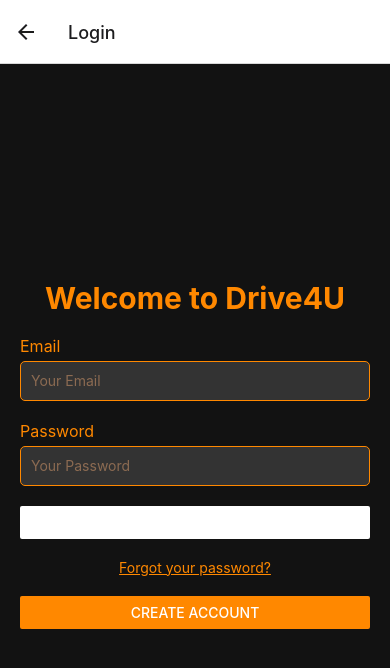
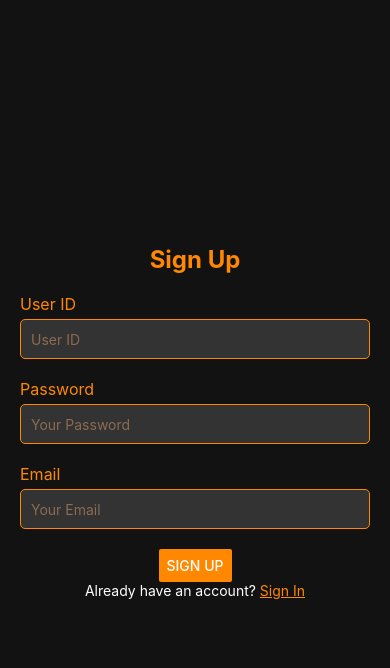
Before and after one commit to AdvantechPeterPet/VIP_Drive4U, a React Native app in the folder drive4u/: screen /Login in a window 390 px wide. Shown: the top 668 px of the page. Built offline with nearby package versions, Linux system fonts and the light colour scheme.

Commit message:
feat : database schema

```diff
--- a/drive4u/App.js
+++ b/drive4u/App.js
@@ -1,51 +1,134 @@
-import { StatusBar } from "expo-status-bar";
-import { StyleSheet, Text, View, Button } from "react-native";
-import { NavigationContainer } from "@react-navigation/native";
-import { createStackNavigator } from "@react-navigation/stack";
+import React, { useState } from "react";
+import { StyleSheet, Text, View, TextInput, Button, Alert } from "react-native";
+import axios from 'axios';
 
-import HomeScreen from "./screens/HomeScreen";
-import LoginScreen from "./screens/LoginScreen";
-import SignUpScreen from "./screens/SignUpScreen"; // SignUpScreen 추가
+const SignUpScreen = ({ navigation }) => {
+  const [userId, setUserId] = useState("");
+  const [password, setPassword] = useState("");
+  const [email, setEmail] = useState("");
 
-const Stack = createStackNavigator();
+  const handleSignUp = () => {
+    const regDate = new Date().toISOString().split('T')[0]; // 오늘 날짜를 ISO 형식으로 설정
 
-export default function App() {
+    const signUpData = {
+      userId: userId,
+      password: password,
+      email: email,
+      reg_date: regDate
+    };
+
+    axios.post('https://zjjj2n9iql.execute-api.ap-northeast-2.amazonaws.com/Drive4U/SignUp', signUpData)
+      .then(response => {
+        // 성공적으로 회원가입이 완료되었을 때 실행되는 코드
+        console.log("회원가입 성공:", response.data);
+        // 회원가입 성공 시 필요한 로직 추가
+        Alert.alert("Sign Up Success", "Welcome to Drive4U!");
+        navigation.navigate("Login"); // 로그인 화면으로 이동
+      })
+      .catch(error => {
+        // 회원가입 중 에러가 발생했을 때 실행되는 코드
+        console.error("회원가입 실패:", error);
+        Alert.alert("Sign Up Failed", "An error occurred during sign up. Please try again later.");
+      });
+  };
+
   return (
     <View style={styles.container}>
-      <NavigationContainer>
-        <Stack.Navigator>
-          <Stack.Screen
-            name="Home"
-            component={HomeScreen}
-            options={({ navigation }) => ({
-              title: "Home",
-              headerRight: () => (
-                <Button
-                  title="Login"
-                  onPress={() => navigation.navigate("Login")}
-                />
-              )
-            })}
-          />
-          <Stack.Screen
-            name="Login"
-            component={LoginScreen}
-            options={{ title: "Login" }}
-          />
-          <Stack.Screen
-            name="SignUp"
-            component={SignUpScreen}
-            options={{ title: "Sign Up" }}
-          />
-        </Stack.Navigator>
-      </NavigationContainer>
+      <Text style={styles.title}>Sign Up</Text>
+      <View style={styles.inputContainer}>
+        <Text style={styles.label}>User ID</Text>
+        <TextInput
+          style={styles.input}
+          placeholder="User ID"
+          onChangeText={setUserId}
+          value={userId}
+          placeholderTextColor="#8c6b52"
+        />
+      </View>
+      <View style={styles.inputContainer}>
+        <Text style={styles.label}>Password</Text>
+        <TextInput
+          style={styles.input}
+          placeholder="Your Password"
+          onChangeText={setPassword}
+          value={password}
+          placeholderTextColor="#8c6b52"
+          secureTextEntry
+        />
+      </View>
+      <View style={styles.inputContainer}>
+        <Text style={styles.label}>Email</Text>
+        <TextInput
+          style={styles.input}
+          placeholder="Your Email"
+          onChangeText={setEmail}
+          value={email}
+          placeholderTextColor="#8c6b52"
+        />
+      </View>
+      <Button
+        title="Sign Up"
+        onPress={handleSignUp}
+        color="#ff8800"
+        style={styles.button}
+      />
+      <Text style={styles.text}>
+        Already have an account?{" "}
+        <Text
+          style={styles.link}
+          onPress={() => navigation.navigate("Login")}
+        >
+          Sign In
+        </Text>
+      </Text>
     </View>
   );
-}
+};
 
 const styles = StyleSheet.create({
   container: {
     flex: 1,
-    backgroundColor: "#fff"
-  }
+    backgroundColor: "#121212",
+    alignItems: "center",
+    justifyContent: "center",
+    padding: 20,
+  },
+  title: {
+    fontSize: 24,
+    fontWeight: "bold",
+    color: "#ff8800",
+    marginBottom: 20,
+  },
+  inputContainer: {
+    marginBottom: 20,
+    width: "100%",
+  },
+  label: {
+    fontSize: 16,
+    color: "#ff8800",
+    marginBottom: 5,
+  },
+  input: {
+    width: "100%",
+    height: 40,
+    borderWidth: 1,
+    borderColor: "#ff8800",
+    borderRadius: 5,
+    paddingHorizontal: 10,
+    color: "#ffffff",
+    backgroundColor: "#333333",
+  },
+  button: {
+    width: "100%",
+    marginBottom: 20,
+  },
+  text: {
+    color: "#ffffff",
+  },
+  link: {
+    color: "#ff8800",
+    textDecorationLine: "underline",
+  },
 });
+
+export default SignUpScreen;
--- a/drive4u/package.json
+++ b/drive4u/package.json
@@ -14,6 +14,7 @@
     "@react-navigation/native": "^6.1.16",
     "@react-navigation/native-stack": "^6.9.25",
     "@react-navigation/stack": "^6.3.28",
+    "axios": "^1.6.8",
     "body-parser": "^1.20.2",
     "dotenv": "^16.4.5",
     "expo-status-bar": "~1.11.1",
--- a/drive4u/screens/LoginScreen.jsx
+++ b/drive4u/screens/LoginScreen.jsx
@@ -2,11 +2,33 @@
 import { StyleSheet, Text, View, Button, TextInput } from "react-native";
 
 function LoginScreen({ navigation }) {
-  const [email, setEmail] = useState("");
+  const [userId, setUserId] = useState("");
   const [password, setPassword] = useState("");
 
-  const handleLogin = () => {
-    console.log(`email: ${email}, password: ${password}`);
+  const handleLogin = async () => {
+    try {
+      const response = await fetch("https://zjjj2n9iql.execute-api.ap-northeast-2.amazonaws.com/Drive4U/Login", {
+        method: "POST",
+        headers: {
+          "Content-Type": "application/json"
+        },
+        body: JSON.stringify({
+          userId: userId,
+          password: password
+        })
+      });
+
+      if (response.ok) {
+        // 로그인 성공 처리
+        console.log("로그인 성공");
+        // navigation.navigate("Home"); // 홈 화면으로 이동
+      } else {
+        // 로그인 실패 처리
+        console.error("로그인 실패");
+      }
+    } catch (error) {
+      console.error("로그인 요청 중 오류:", error);
+    }
   };
 
   return (
@@ -14,12 +36,12 @@
       <Text style={styles.titleText}>Welcome to Drive4U</Text>
 
       <View style={styles.inputContainer}>
-        <Text style={styles.label}>Email</Text>
+        <Text style={styles.label}>User ID</Text>
         <TextInput
           style={styles.textInput}
-          onChangeText={setEmail}
-          value={email}
-          placeholder="Your Email"
+          onChangeText={setUserId}
+          value={userId}
+          placeholder="Your User ID"
           placeholderTextColor="#8c6b52"
         />
       </View>
--- a/drive4u/screens/SignUpScreen.jsx
+++ b/drive4u/screens/SignUpScreen.jsx
@@ -1,5 +1,6 @@
 import React, { useState } from "react";
-import { StyleSheet, Text, View, TextInput, Button } from "react-native";
+import { StyleSheet, Text, View, TextInput, Button, Alert } from "react-native";
+import axios from 'axios';
 
 const SignUpScreen = ({ navigation }) => {
   const [email, setEmail] = useState("");
@@ -7,8 +8,26 @@
   const [confirmPassword, setConfirmPassword] = useState("");
 
   const handleSignUp = () => {
-    // 여기에서 회원가입 로직을 처리할 수 있습니다.
-    console.log("Sign up with:", email, password);
+    const signUpData = {
+      Id: 5,
+      userId: "jogsoe",
+      password: "password123",
+      name: "Johsdfe",
+      email: "john.doe@example.com",
+      reg_date: "2024-03-17"
+    };
+
+    axios.post('https://zjjj2n9iql.execute-api.ap-northeast-2.amazonaws.com/Drive4U/SignUp', signUpData)
+      .then(response => {
+        // 성공적으로 회원가입이 완료되었을 때 실행되는 코드
+        console.log("회원가입 성공:", response.data);
+        // 회원가입 성공 시 필요한 로직 추가
+      })
+      .catch(error => {
+        // 회원가입 중 에러가 발생했을 때 실행되는 코드
+        console.error("회원가입 실패:", error);
+        Alert.alert("회원가입 실패", "회원가입 중 에러가 발생했습니다.");
+      });
   };
 
   return (
```
Also changed, not shown: drive4u/screens/Main.jsx (added), 2 other files (tests, documents, lock files or other folders).
